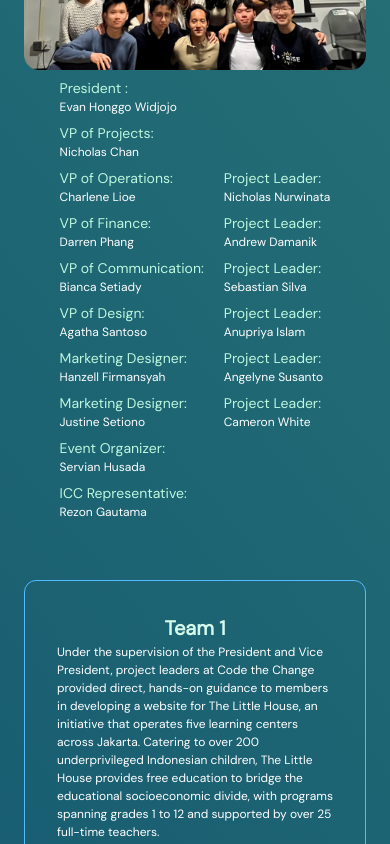
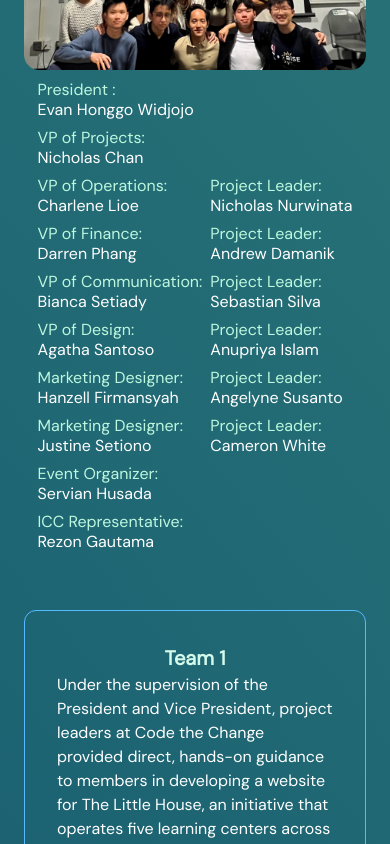
Before and after one commit to evanedreo/codethechange, a Next.js app: page / in a window 390 px wide. Shown: the part 4620-5464 px from the top of the page. Built offline with nearby package versions, Linux system fonts and the light colour scheme.

Commit message:
fixed the font sizing

```diff
--- a/components/Projects.tsx
+++ b/components/Projects.tsx
@@ -26,14 +26,14 @@ const Projects = () => {
                   height={250}
                 />
               </div>
-              <div className="items-center flex justify-center gap-5 md:gap-20 lg:gap-2 xl:gap-20 p-0 flex-row">
+              <div className="items-center flex justify-center gap-2 md:gap-20 lg:gap-2 xl:gap-20 p-0 flex-row">
                 <TeamName>
                   {TEAMS.executives.map((link) => (
                     <div key={link.label}>
-                      <p className="text-softcyan-200 regular-14 md:bold-18 xl:bold-20 whitespace-nowrap">
+                      <p className="text-softcyan-200 regular-16 lg:regular-18 xl:regular-20 md:bold-18 xl:bold-20 whitespace-nowrap">
                         {link.label}:
                       </p>
-                      <p className="text-white text-xs md:medium-16  xl:regular-20 xl:my-1 whitespace-nowrap">
+                      <p className="text-white text-xs regular-16 lg:regular-18 xl:regular-20 xl:my-1 whitespace-nowrap">
                         {link.value}
                       </p>
                     </div>
@@ -42,10 +42,10 @@ const Projects = () => {
                 <TeamName>
                   {TEAMS.projectLeader.map((link) => (
                     <div key={link.label}>
-                      <p className="text-softcyan-200 regular-14 md:bold-18 xl:bold-20 whitespace-nowrap">
+                      <p className="text-softcyan-200 regular-16 lg:regular-18 xl:regular-20 md:bold-18 xl:bold-20 whitespace-nowrap">
                         {link.label}:
                       </p>
-                      <p className="text-white text-xs md:regular-16 xl:regular-20 xl:my-1 whitespace-nowrap">
+                      <p className="text-white text-xs regular-16 lg:regular-18 xl:regular-20 xl:my-1 whitespace-nowrap">
                         {link.value}
                       </p>
                     </div>
@@ -60,7 +60,7 @@ const Projects = () => {
                 <h4 className="text-center text-softcyan-100 mt-0 bold-20 lg:bold-32 lg:mb-8">
                   Team 1
                 </h4>
-                <p className="regular-12 md:regular-16 xl:regular-20 text-white lg:max-w-[620px] xl:max-w-[820px]">
+                <p className="regular-16 lg:regular-18 xl:regular-20 text-white lg:max-w-[620px] xl:max-w-[820px]">
                   Under the supervision of the President and Vice President,
                   project leaders at Code the Change provided direct, hands-on
                   guidance to members in developing a website for The Little
@@ -72,7 +72,7 @@ const Projects = () => {
                   teachers.
                 </p>
               </div>
-              <div className="mx-auto md:max-w-[400px] flex-col space-y-4 ">
+              <div className="m-auto md:max-w-[400px] flex-col space-y-4 ">
                 <Image
                   src="/team1.png"
                   alt="team 1"
@@ -96,7 +96,7 @@ const Projects = () => {
                 <h4 className="text-center text-softcyan-100 mt-0 bold-20 lg:bold-32 lg:mb-8">
                   Team 2
                 </h4>
-                <p className="regular-12 md:regular-16 xl:regular-20 text-white lg:max-w-[620px] xl:max-w-[820px]">
+                <p className="regular-16 lg:regular-18 xl:regular-20 text-white lg:max-w-[620px] xl:max-w-[820px]">
                   Under the supervision of the President and Vice President,
                   project leaders at our organization provided hands-on guidance
                   to members in developing a website for Social Project Bali, a
@@ -109,7 +109,7 @@ const Projects = () => {
                   areas.
                 </p>
               </div>
-              <div className="mx-auto md:max-w-[400px] flex-col space-y-4 ">
+              <div className="m-auto md:max-w-[400px] flex-col space-y-4 ">
                 <Image
                   src="/team2.png"
                   alt="team 2"
@@ -133,7 +133,7 @@ const Projects = () => {
                 <h4 className="text-center text-softcyan-100 mt-0 bold-20 lg:bold-32 lg:mb-8">
                   Team 3
                 </h4>
-                <p className="regular-12 md:regular-16 xl:regular-20 text-white lg:max-w-[620px] xl:max-w-[820px]">
+                <p className="regular-16 lg:regular-18 xl:regular-20 text-white lg:max-w-[620px] xl:max-w-[820px]">
                   Under the supervision of the President and Vice President,
                   project leaders at our organization provided hands-on guidance
                   to members in developing a website for Bercerita, an
@@ -145,7 +145,7 @@ const Projects = () => {
                   broadens horizons.
                 </p>
               </div>
-              <div className="flex-col space-y-4 mx-auto md:max-w-[400px]">
+              <div className="flex-col space-y-4 m-auto md:max-w-[400px]">
                 <Image
                   src="/team3.png"
                   alt="team 3"
```
